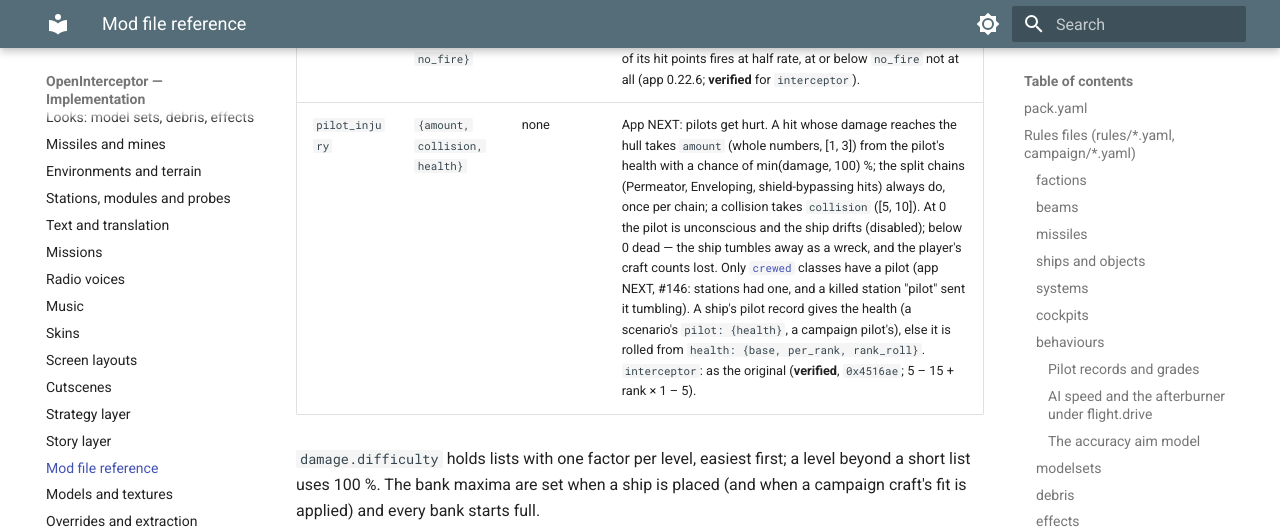
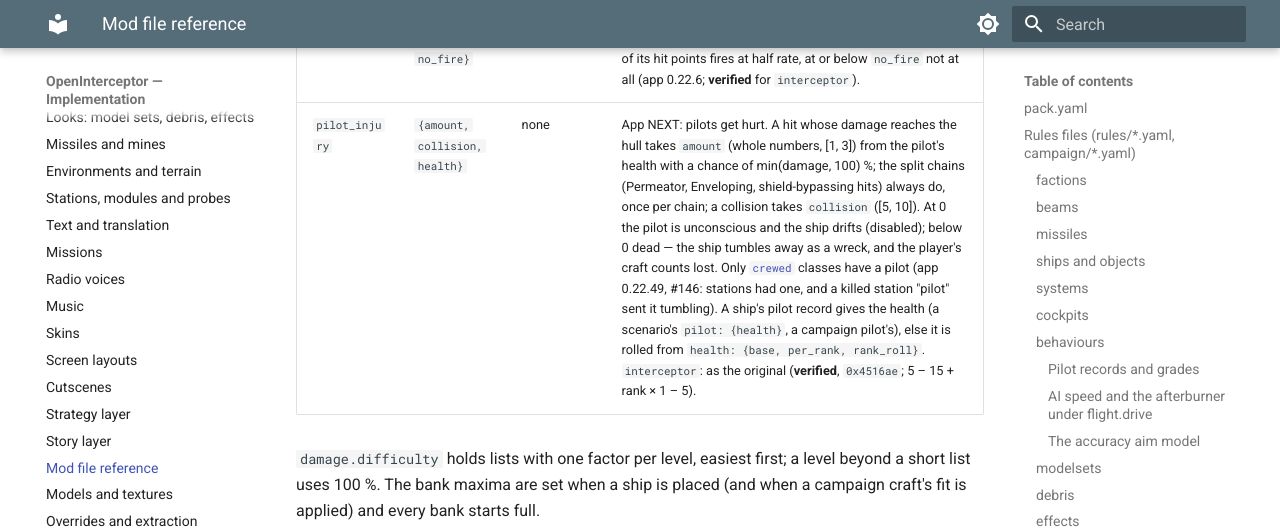
Before and after one commit to bbogovich/OpenInterceptor, an MkDocs documentation site: the page built from docs/modding/reference.md, in a window 1280 px wide and 900 px high, scrolled down 32074 px. Shown: the top 529 px of the window. Built offline with MkDocs 1.6.1 and Material for MkDocs 9.7.7, drawn with Linux system fonts in a browser that asks for light colours; some of the changed text lies outside the part shown.

Commit message:
Docs: app 0.22.49
Co-Authored-By: Claude Opus 5.5 <noreply@anthropic.com>

```diff
--- a/docs/modding/reference.md
+++ b/docs/modding/reference.md
@@ -168,7 +168,7 @@ The same keys; `objects` defaults to `kind: station`.
 | `lift` | number | 120 for `fighter`, else 0 | The forward speed, m/s, at which the wings carry the craft's weight; 0 = no wings. |
 | `hover` | bool | `false` | Hovers in an atmosphere: gravity does not pull it down (saucers). |
 | `atmospheric` | bool | `true` | Can enter an atmosphere. `false`: the Simulator refuses the craft in an environment with `physics: atmosphere` ("The … cannot enter an atmosphere", app 0.6.3); Stage 4 will also hide it from surface missions. |
-| `crewed` | bool | by `kind` | Has a pilot who can be hurt, knocked out or killed under [`damage.pilot_injury`](#damage) (app NEXT, #146). Default `true` for `fighter`, `freighter`, `capital` and `drone`, `false` for the rest: the original injures pilots only on ships, never on stations, modules, outposts or mines (`notes/re/flight/README.md` §4.2, §8.3, **verified**). A dead pilot's ship tumbles away as a wreck; a static class (`station`, `ground`, `mine`) never moves, even if marked `crewed`. |
+| `crewed` | bool | by `kind` | Has a pilot who can be hurt, knocked out or killed under [`damage.pilot_injury`](#damage) (app 0.22.49, #146). Default `true` for `fighter`, `freighter`, `capital` and `drone`, `false` for the rest: the original injures pilots only on ships, never on stations, modules, outposts or mines (`notes/re/flight/README.md` §4.2, §8.3, **verified**). A dead pilot's ship tumbles away as a wreck; a static class (`station`, `ground`, `mine`) never moves, even if marked `crewed`. |
 | `energy` | number | `power.energy` (500) | The energy pool that beams and the afterburner draw on. |
 | `energy_recharge` | number | `power.energy_recharge` (40) | Pool recharge per second at the top beam level. |
 | `beams` | ids | none | One beam id per mount: `[laser, laser]`. |
@@ -598,7 +598,7 @@ power:
 | `system_table` | `{tries, rolls}` | none | The original's system hits (app 0.22.6): the system share of a hit is dealt by up to `tries` weighted `rolls`, each `{chance, hit, carry}` — `hit` a system kind, `beams` (a random mount), `launchers` (a random rack), `special` (a random system other than engines, manoeuvring, sensors, shields, hyperdrive) or `none`; chances left over strike nothing. A roll whose target is missing or at 0 uses up its try. Damage beyond what the target has left goes on to the next try with `carry: true`, otherwise it is lost. Without it: one random system takes it all. `interceptor`: 5 tries; mounts 20 %, launchers 30 %, shields, flight control, sensor, engine 10 % each, hyperdrive 5 %, special 3 % (**verified**). |
 | `tachyon_table` | `{tries, rolls}` | none | App NEXT: the table `effect: systems` beams strike with, the same shape as `system_table`. A `hit: none` roll with `carry: true` only uses up its try (the damage stays). `interceptor`: beam mounts 10 %, empty 10 %, shield generator 10 %, sensor 5 %, engine 50 %, hyperdrive 10 %, special 3 % (**verified**; tries and carries *derived*). |
 | `mounts` | `{half_rate, no_fire}` | 50 %, 25 % | A damaged beam mount or launcher at or below `half_rate` of its hit points fires at half rate, at or below `no_fire` not at all (app 0.22.6; **verified** for `interceptor`). |
-| `pilot_injury` | `{amount, collision, health}` | none | App NEXT: pilots get hurt. A hit whose damage reaches the hull takes `amount` (whole numbers, [1, 3]) from the pilot's health with a chance of min(damage, 100) %; the split chains (Permeator, Enveloping, shield-bypassing hits) always do, once per chain; a collision takes `collision` ([5, 10]). At 0 the pilot is unconscious and the ship drifts (disabled); below 0 dead — the ship tumbles away as a wreck, and the player's craft counts lost. Only [`crewed`](#ships-and-objects) classes have a pilot (app NEXT, #146: stations had one, and a killed station "pilot" sent it tumbling). A ship's pilot record gives the health (a scenario's `pilot: {health}`, a campaign pilot's), else it is rolled from `health: {base, per_rank, rank_roll}`. `interceptor`: as the original (**verified**, `0x4516ae`; 5 – 15 + rank × 1 – 5). |
+| `pilot_injury` | `{amount, collision, health}` | none | App NEXT: pilots get hurt. A hit whose damage reaches the hull takes `amount` (whole numbers, [1, 3]) from the pilot's health with a chance of min(damage, 100) %; the split chains (Permeator, Enveloping, shield-bypassing hits) always do, once per chain; a collision takes `collision` ([5, 10]). At 0 the pilot is unconscious and the ship drifts (disabled); below 0 dead — the ship tumbles away as a wreck, and the player's craft counts lost. Only [`crewed`](#ships-and-objects) classes have a pilot (app 0.22.49, #146: stations had one, and a killed station "pilot" sent it tumbling). A ship's pilot record gives the health (a scenario's `pilot: {health}`, a campaign pilot's), else it is rolled from `health: {base, per_rank, rank_roll}`. `interceptor`: as the original (**verified**, `0x4516ae`; 5 – 15 + rank × 1 – 5). |
 
 `damage.difficulty` holds lists with one factor per level, easiest first; a level beyond a short
 list uses 100 %. The bank maxima are set when a ship is placed (and when a campaign craft's fit is
```
Also changed, not shown: docs/implementation/status.md (+1 -1 lines).
